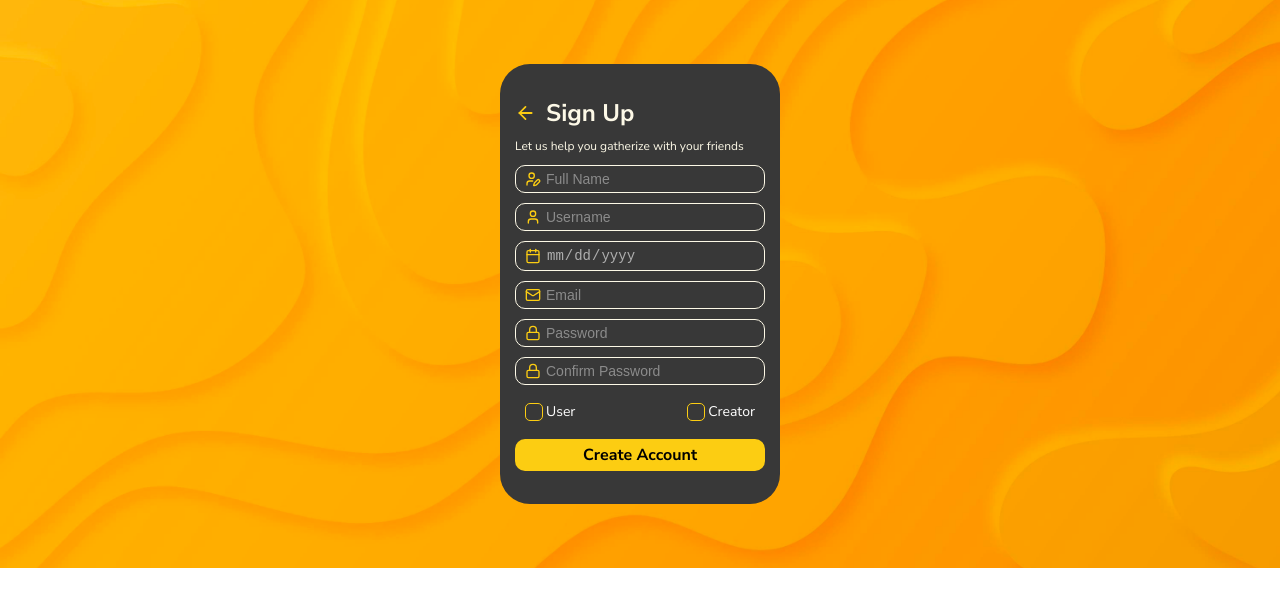
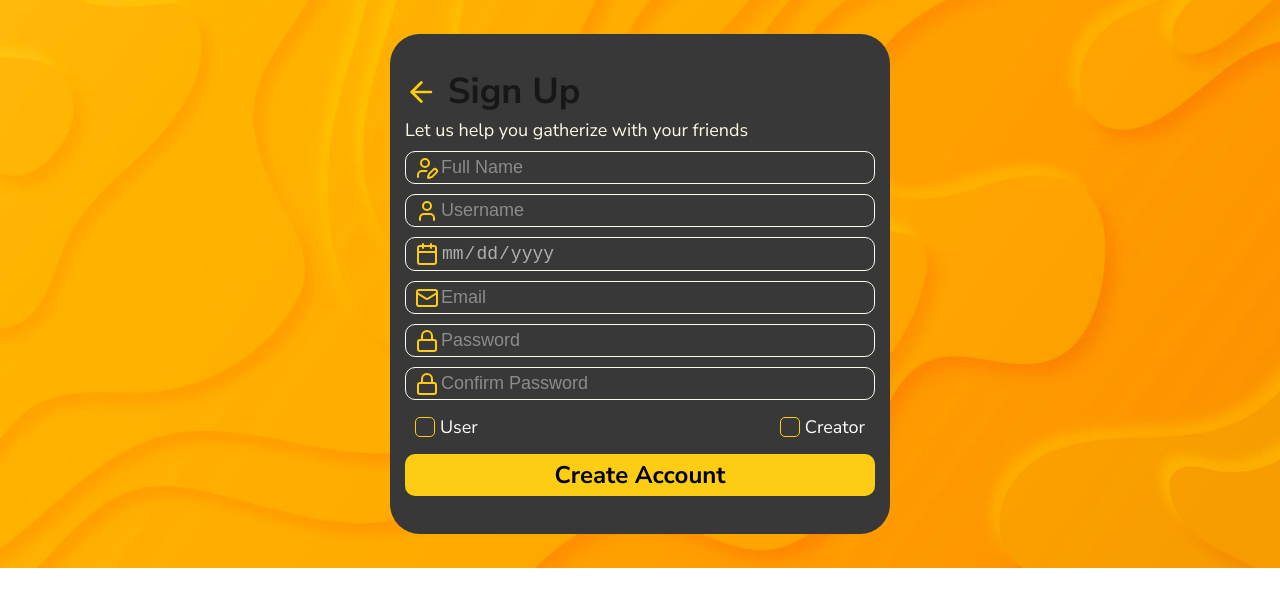
Before and after one commit to Gcld/gatherize, a Next.js app: page /signup in a window 1280 px wide. Shown: the top 606 px of the page. Built offline with nearby package versions, Linux system fonts and the light colour scheme.

Commit message:
style: responsividade na página de cadastro

```diff
--- a/src/app/login/page.tsx
+++ b/src/app/login/page.tsx
@@ -11,11 +11,11 @@ export default function Login() {
                 <h4>Let us help you gatherize with your friends</h4>
                 <InputWrapper>
                     <LuMail className="icon" />
-                    <LoginInput type="text" placeholder="Email" />
+                    <LoginInput className="input" type="text" placeholder="Email"/>
                 </InputWrapper>
                 <InputWrapper>
                     <LuLock className="icon" />
-                    <LoginInput type="text" placeholder="Password" />
+                    <LoginInput className="input" type="text" placeholder="Password" />
                 </InputWrapper>
                 <SignInButton>
                     <h3>Sign In</h3>
--- a/src/app/signup/page.tsx
+++ b/src/app/signup/page.tsx
@@ -17,32 +17,32 @@ export default function Login() {
         <Container>
             <InputBox>
                 <SignUpDivReturn>
-                    <LuArrowLeft size={24} color="var(--primaryDarkZaori)" />
-                    <h2>Sign Up</h2>
+                    <LuArrowLeft className='arrowIcon' />
+                    <h1>Sign Up</h1>
                 </SignUpDivReturn>
                 <h4>Let us help you gatherize with your friends</h4>
                 <InputWrapper>
-                    <LuUserPen size={16} color="var(--primaryDarkZaori)" />
+                    <LuUserPen className='icon' />
                     <SignInput type="text" placeholder="Full Name" />
                 </InputWrapper>
                 <InputWrapper>
-                    <LuUser size={16} color="var(--primaryDarkZaori)" />
+                    <LuUser className='icon' />
                     <SignInput type="text" placeholder="Username" />
                 </InputWrapper>
                 <InputWrapper>
-                    <LuCalendar size={16} color="var(--primaryDarkZaori)" />
+                    <LuCalendar className='icon' />
                     <SignInput type="date" placeholder="dd/mm/aaaa" />
                 </InputWrapper>
                 <InputWrapper>
-                    <LuMail size={16} color="var(--primaryDarkZaori)" />
+                    <LuMail className='icon' />
                     <SignInput type="text" placeholder="Email" />
                 </InputWrapper>
                 <InputWrapper>
-                    <LuLock size={16} color="var(--primaryDarkZaori)" />
+                    <LuLock className='icon'/>
                     <SignInput type="password" placeholder="Password" />
                 </InputWrapper>
                 <InputWrapper>
-                    <LuLock size={16} color="var(--primaryDarkZaori)" />
+                    <LuLock className='icon' />
                     <SignInput type="password" placeholder="Confirm Password" />
                 </InputWrapper>
                 <UserTypeDiv>
--- a/src/app/signup/styled.ts
+++ b/src/app/signup/styled.ts
@@ -28,19 +28,32 @@ export const InputBox = styled.div`
     background-color: var(--darkZaori);
     border-radius: 30px;
 
-    h2{
-        width: 100%;
-        font-size: 24px;
-        font-weight: bold;
-        color: var(--primaryLightZaori);
-    }
-
     h4{
         font-size: 12px;
         font-weight: normal;
         color: var(--primaryLightZaori);
         line-height: 130%;
         letter-spacing: 0%;
+    }
+
+    @media (min-width: 768px){
+        width: 440px;
+        height: 440px;
+
+        h4{
+            font-size: 16px;
+            line-height: 120%;
+        }
+    }
+
+    @media (min-width: 1024px){
+        width: 500px;
+        height: 500px;
+
+        h4{
+            font-size: 18px;
+            line-height: 110%;
+        }
     }
 `;
 
@@ -51,11 +64,40 @@ export const SignUpDivReturn = styled.div`
     justify-content: center;
     gap: 10px;
 
-    h2{
+    h1{
         width: 100%;
         font-size: 24px;
         font-weight: bold;
-        color: var(--primaryLightZaori);
+    }
+
+    .arrowIcon{
+        width: 16px;
+        height: 16px;
+        color: var(--primaryDarkZaori);
+    }
+
+    @media (min-width: 768px){
+        h1{
+            font-size: 32px;
+            line-height: 110%;
+        }
+
+        .arrowIcon{
+            width: 32px;
+            height: 32px;
+        }
+    }
+
+    @media (min-width: 1024px){
+        h1{
+            font-size: 36px;
+            line-height: 110%;
+        }
+
+        .arrowIcon{
+            width: 36px;
+            height: 36px;
+        }
     }
 `;
 
@@ -70,6 +112,28 @@ export const InputWrapper = styled.div`
         left: 10px;
         top: 50%;
         transform: translateY(-50%);
+    }
+
+    .icon{
+        width: 16px;
+        height: 16px;
+        color: var(--primaryDarkZaori);
+    }
+
+    @media (min-width: 768px){
+        .icon{
+            width: 18px;
+            height: 18px;
+            color: var(--primaryDarkZaori);
+        }
+    }
+
+    @media (min-width: 1024px){
+        .icon{
+            width: 24px;
+            height: 24px;
+            color: var(--primaryDarkZaori);
+        }
     }
 `;
 
@@ -107,6 +171,11 @@ export const SignInput = styled.input`
     &[type="password"]::-ms-clear {
         display: none;
     }
+
+    @media (min-width: 1024px){
+        padding: 5px 10px 5px 35px;
+        font-size: 18px;
+    }
 `;
 
 export const SignInButton = styled.div`
@@ -123,6 +192,18 @@ export const SignInButton = styled.div`
         align-items: center;
         justify-content: center;
         padding: 5px;
+    }
+
+    @media (min-width: 768px){
+        h3{
+            font-size: 18px;
+        }
+    }
+
+    @media (min-width: 1024px){
+        h3{
+            font-size: 24px;
+        }
     }
 `;
 
@@ -167,6 +248,13 @@ export const UserTypeButtonDiv = styled.div`
         color: white;
         line-height: 24px;
     }
+
+    @media (min-width: 1024px){
+        gap: 5px;
+        h4{
+            font-size: 18px;
+        }
+    }
 `;
 
 export const UserTypeButton = styled.button<UserTypeButtonProps>`
@@ -180,4 +268,9 @@ export const UserTypeButton = styled.button<UserTypeButtonProps>`
     align-items: center;
     justify-content: center;
     transition: background-color 0.3s ease;
+
+    @media (min-width: 1024px){
+        width: 20px;
+        height: 20px;
+    }
 `;
```
Also changed, not shown: src/app/login/styled.ts (+61 -2 lines).
